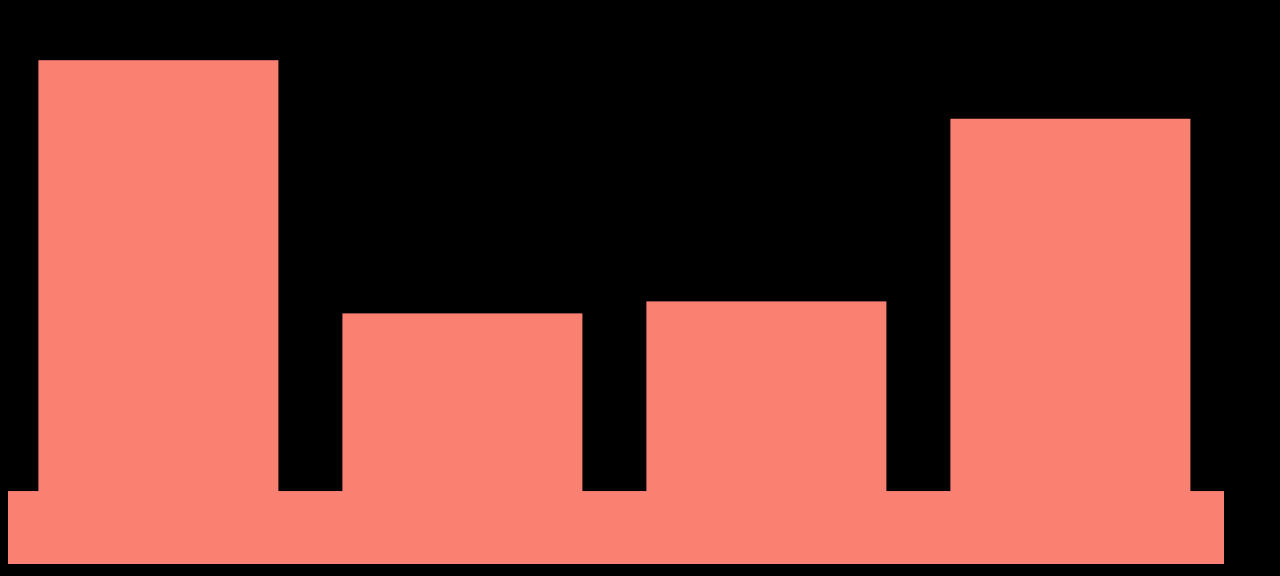
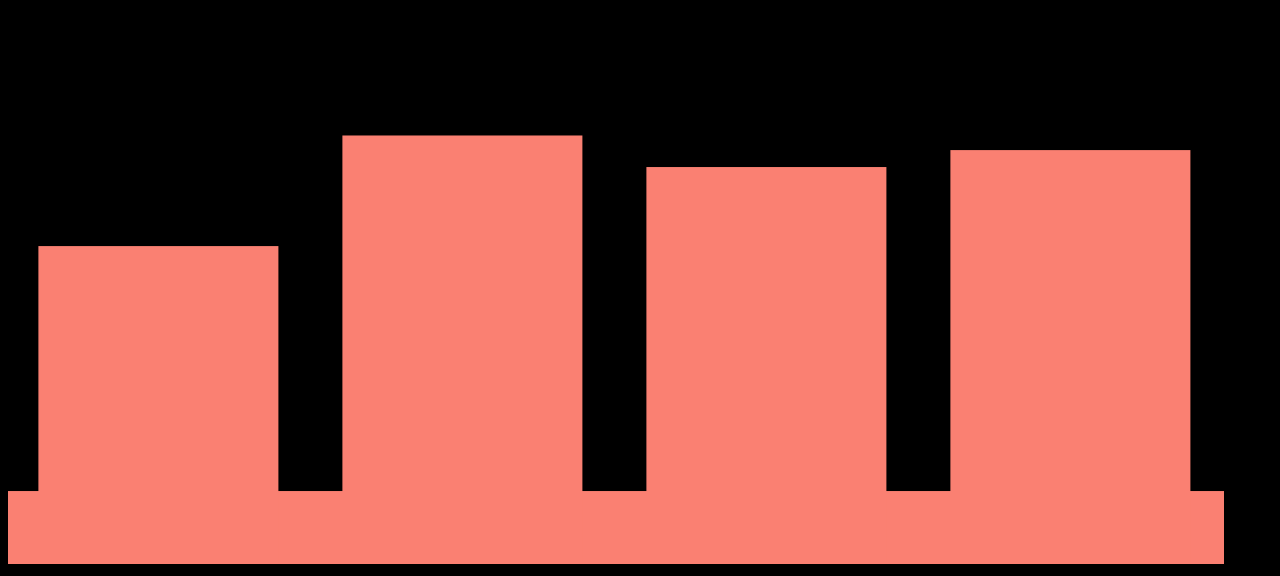
Before and after one commit to adai183/bar_Chart, a plain HTML site: page index.html in a window 1280 px wide. Shown: the part 228-804 px from the top of the page. Drawn offline with nearby package versions, Linux system fonts and the light colour scheme.

Commit message:
refactor

```diff
--- a/index.html
+++ b/index.html
@@ -43,6 +43,39 @@ function shuffle(array) {
     return array;
 }
 
+// Algorithm to simulate poll
+
+// create inicial random dataset
+var votes = [0, 0, 0, 0];
+var dataset = [0, 0, 0, 0];
+var dataSize = 4;
+var voteRate = 10;
+
+// Algorithm to simulate the further voting process
+var updateData = function() {
+
+  var total = 0;
+  dataset = [0, 0, 0, 0];
+
+  // add random amount of votes
+  for (i = 0; i < dataSize; i++) {
+    var randomVotes = randombetween(0, voteRate);
+    votes[i] += randomVotes;
+    total += votes[i];
+  }
+
+  // calculate percentages
+  for (i = 0; i < dataSize; i++) {
+    dataset[i] = votes[i] / total * 100;
+  }
+
+  voteRate *= 1.2;
+
+  drawVis();
+  $("svg").fadeIn("slow");
+};
+
+/*
 var dataset = [];
 var max = 100;
 var a = randombetween(0, max);
@@ -66,9 +99,9 @@ var updateData = function() {
     drawVis();
     $("svg").fadeIn("slow");
 };
-
+*/
 // simullate live data input
-var update = setInterval(updateData, 2000);
+var update = setInterval(updateData, 750);
 
 //Width and height
 var windowWidth = $(window).width();
@@ -119,14 +152,14 @@ function drawVis() {
         })
         .attr("width", w / dataset.length - barPadding)
         .attr("height", y(0))
-        .transition().duration(1750).ease("linear")
+        .transition().duration(750).ease("linear")
         .attr("y", function(d) {
             return y(d);
         })
         .attr("height", function(d) {
             return h - y(d);
         })
-
+/*
 		var textSel = svg.selectAll("text")
    			.data(dataset);
 
@@ -144,7 +177,7 @@ function drawVis() {
    .attr("y", function(d) {
         return h - (d * 4);
    });
-
+*/
 
 
 }
```
